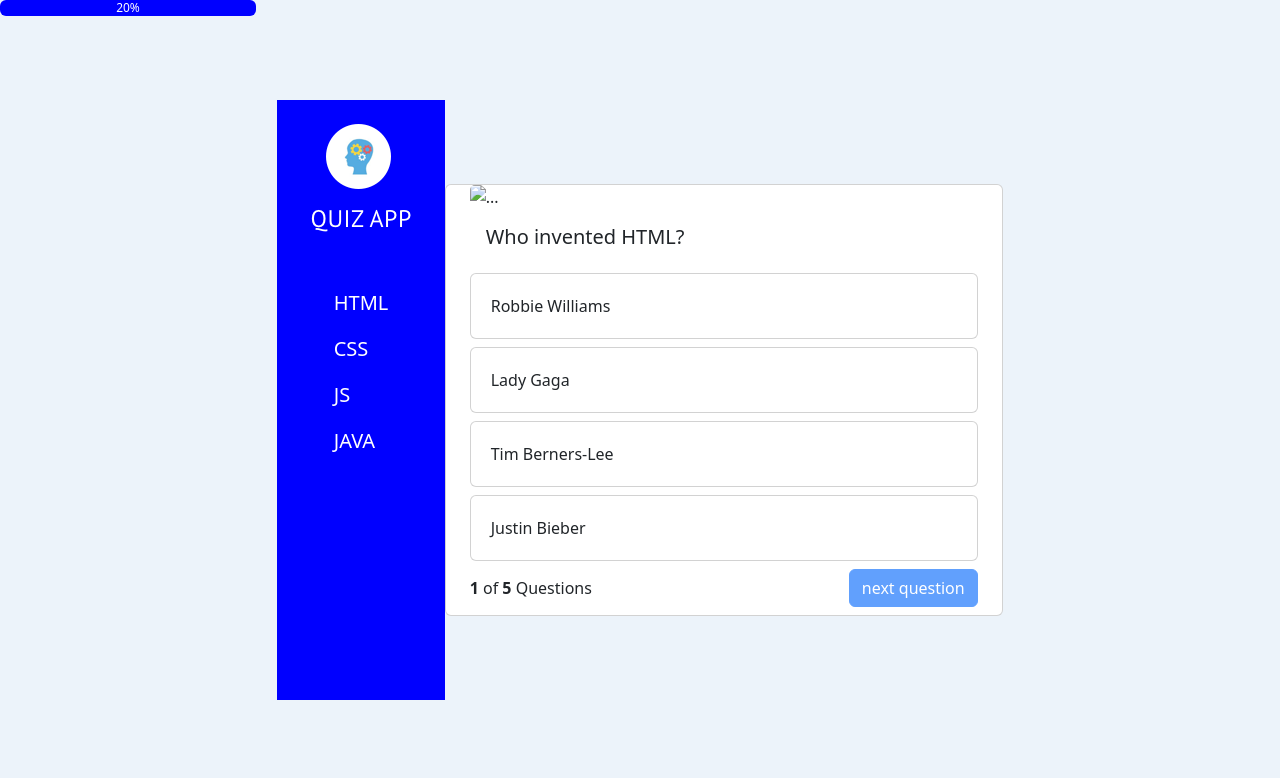
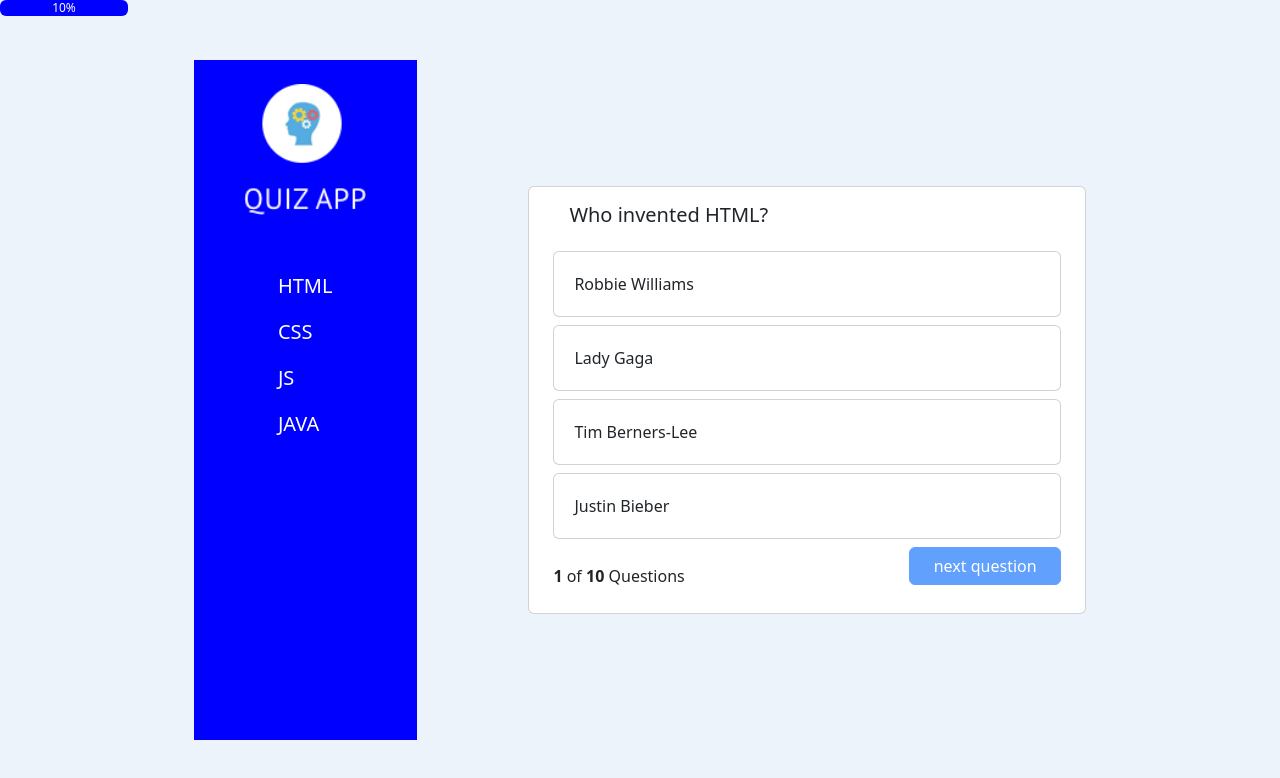
Before and after one commit to Sebastian-Rothe/QuizApp, a website: page index.html in a window 1280 px wide. Both pictures are taken after a click on the link "HTML". Drawn offline with nearby package versions, Linux system fonts and the light colour scheme.

Commit message:
finish // well, something like that!

```diff
--- /dev/null
+++ b/data.js
@@ -0,0 +1,330 @@
+let questionsData = {
+    html: [
+      {
+        question: "Who invented HTML?",
+        answer_1: "Robbie Williams",
+        answer_2: "Lady Gaga",
+        answer_3: "Tim Berners-Lee",
+        answer_4: "Justin Bieber",
+        right_answer: 3,
+      },
+      {
+        question: "What does HTML stand for?",
+        answer_1: "Hyper Text Markup Language",
+        answer_2: "Home Tool Markup Language",
+        answer_3: "Hyperlinks and Text Markup Language",
+        answer_4: "Hyperlinking Text and Metadata Language",
+        right_answer: 1,
+      },
+      {
+        question: "Which HTML tag is used to define an internal style sheet?",
+        answer_1: "<style>",
+        answer_2: "<css>",
+        answer_3: "<script>",
+        answer_4: "<link>",
+        right_answer: 1,
+      },
+      {
+        question: "What is the correct HTML element for inserting a line break?",
+        answer_1: "<br>",
+        answer_2: "<lb>",
+        answer_3: "<break>",
+        answer_4: "<line>",
+        right_answer: 1,
+      },
+      {
+        question: "Which character is used to indicate an end tag?",
+        answer_1: "/",
+        answer_2: "\\",
+        answer_3: "^",
+        answer_4: "~",
+        right_answer: 1,
+      },
+      {
+        question: "What is the correct HTML element for the largest heading?",
+        answer_1: "<heading>",
+        answer_2: "<h1>",
+        answer_3: "<h6>",
+        answer_4: "<head>",
+        right_answer: 2,
+      },
+      {
+        question: "Which HTML attribute specifies an alternate text for an image, if the image cannot be displayed?",
+        answer_1: "title",
+        answer_2: "src",
+        answer_3: "alt",
+        answer_4: "longdesc",
+        right_answer: 3,
+      },
+      {
+        question: "How can you make a numbered list?",
+        answer_1: "<ul>",
+        answer_2: "<ol>",
+        answer_3: "<list>",
+        answer_4: "<dl>",
+        right_answer: 2,
+      },
+      {
+        question: "Which HTML element defines the title of a document?",
+        answer_1: "<meta>",
+        answer_2: "<title>",
+        answer_3: "<head>",
+        answer_4: "<document>",
+        right_answer: 2,
+      },
+      {
+        question: "Which HTML element is used to specify a footer for a document or section?",
+        answer_1: "<bottom>",
+        answer_2: "<section>",
+        answer_3: "<footer>",
+        answer_4: "<foot>",
+        right_answer: 3,
+      }
+    ],
+    css: [
+      {
+        question: "What does CSS stand for?",
+        answer_1: "Creative Style Sheets",
+        answer_2: "Cascading Style Sheets",
+        answer_3: "Computer Style Sheets",
+        answer_4: "Colorful Style Sheets",
+        right_answer: 2,
+      },
+      {
+        question: "Which HTML attribute is used to define inline styles?",
+        answer_1: "style",
+        answer_2: "class",
+        answer_3: "styles",
+        answer_4: "font",
+        right_answer: 1,
+      },
+      {
+        question: "Which is the correct CSS syntax?",
+        answer_1: "body {color: black;}",
+        answer_2: "{body:color=black;}",
+        answer_3: "{body;color:black;}",
+        answer_4: "body:color=black;",
+        right_answer: 1,
+      },
+      {
+        question: "How do you insert a comment in a CSS file?",
+        answer_1: "// this is a comment",
+        answer_2: "/* this is a comment */",
+        answer_3: "' this is a comment",
+        answer_4: "// this is a comment //",
+        right_answer: 2,
+      },
+      {
+        question: "Which property is used to change the background color?",
+        answer_1: "color",
+        answer_2: "bgcolor",
+        answer_3: "background-color",
+        answer_4: "background",
+        right_answer: 3,
+      },
+      {
+        question: "Which CSS property is used to change the text color of an element?",
+        answer_1: "fgcolor",
+        answer_2: "color",
+        answer_3: "text-color",
+        answer_4: "font-color",
+        right_answer: 2,
+      },
+      {
+        question: "Which CSS property controls the text size?",
+        answer_1: "text-size",
+        answer_2: "font-style",
+        answer_3: "font-size",
+        answer_4: "text-style",
+        right_answer: 3,
+      },
+      {
+        question: "How do you make each word in a text start with a capital letter?",
+        answer_1: "text-transform:capitalize",
+        answer_2: "text-style:capitalize",
+        answer_3: "transform:capitalize",
+        answer_4: "font-transform:capitalize",
+        right_answer: 1,
+      },
+      {
+        question: "Which property is used to change the left margin of an element?",
+        answer_1: "margin-left",
+        answer_2: "padding-left",
+        answer_3: "indent",
+        answer_4: "margin",
+        right_answer: 1,
+      },
+      {
+        question: "How do you select an element with id 'demo'?",
+        answer_1: "#demo",
+        answer_2: ".demo",
+        answer_3: "demo",
+        answer_4: "*demo",
+        right_answer: 1,
+      }
+    ],
+    javascript: [
+      {
+        question: "What is the correct JavaScript syntax to change the content of the HTML element below?\n<p id='demo'>This is a demonstration.</p>",
+        answer_1: "document.getElementByName('p').innerHTML = 'Hello World!';",
+        answer_2: "#demo.innerHTML = 'Hello World!';",
+        answer_3: "document.getElement('p').innerHTML = 'Hello World!';",
+        answer_4: "document.getElementById('demo').innerHTML = 'Hello World!';",
+        right_answer: 4,
+      },
+      {
+        question: "Where is the correct place to insert a JavaScript?",
+        answer_1: "The <body> section",
+        answer_2: "The <head> section",
+        answer_3: "Both the <head> section and the <body> section are correct",
+        answer_4: "None of the above",
+        right_answer: 3,
+      },
+      {
+        question: "What is the correct syntax for referring to an external script called 'xxx.js'?",
+        answer_1: "<script href='xxx.js'>",
+        answer_2: "<script name='xxx.js'>",
+        answer_3: "<script src='xxx.js'>",
+        answer_4: "<script file='xxx.js'>",
+        right_answer: 3,
+      },
+      {
+        question: "How do you write 'Hello World' in an alert box?",
+        answer_1: "alertBox('Hello World');",
+        answer_2: "msgBox('Hello World');",
+        answer_3: "alert('Hello World');",
+        answer_4: "msg('Hello World');",
+        right_answer: 3,
+      },
+      {
+        question: "How do you create a function in JavaScript?",
+        answer_1: "function = myFunction()",
+        answer_2: "function:myFunction()",
+        answer_3: "function myFunction()",
+        answer_4: "function => myFunction()",
+        right_answer: 3,
+      },
+      {
+        question: "How do you call a function named 'myFunction'?",
+        answer_1: "call myFunction()",
+        answer_2: "call function myFunction()",
+        answer_3: "myFunction()",
+        answer_4: "Call.myFunction()",
+        right_answer: 3,
+      },
+      {
+        question: "How do you write an IF statement in JavaScript?",
+        answer_1: "if i = 5 then",
+        answer_2: "if i == 5 then",
+        answer_3: "if (i == 5)",
+        answer_4: "if i = 5",
+        right_answer: 3,
+      },
+      {
+        question: "How does a WHILE loop start?",
+        answer_1: "while (i <= 10; i++)",
+        answer_2: "while (i <= 10)",
+        answer_3: "while i = 1 to 10",
+        answer_4: "while (i <= 10) {i++}",
+        right_answer: 2,
+      },
+      {
+        question: "How does a FOR loop start?",
+        answer_1: "for i = 1 to 5",
+        answer_2: "for (i = 0; i <= 5)",
+        answer_3: "for (i = 0; i <= 5; i++)",
+        answer_4: "for (i <= 5; i++)",
+        right_answer: 3,
+      },
+      {
+        question: "How do you declare a JavaScript variable?",
+        answer_1: "var carName;",
+        answer_2: "variable carName;",
+        answer_3: "v carName;",
+        answer_4: "var: carName;",
+        right_answer: 1,
+      }
+    ],
+    java: [
+      {
+        question: "Which company developed Java?",
+        answer_1: "Microsoft",
+        answer_2: "Google",
+        answer_3: "Sun Microsystems",
+        answer_4: "Apple",
+        right_answer: 3,
+      },
+      {
+        question: "Which data type is used to create a variable that should store text?",
+        answer_1: "String",
+        answer_2: "Txt",
+        answer_3: "myString",
+        answer_4: "string",
+        right_answer: 1,
+      },
+      {
+        question: "How do you create a variable with the numeric value 5?",
+        answer_1: "float x = 5;",
+        answer_2: "int x = 5;",
+        answer_3: "num x = 5;",
+        answer_4: "x = 5;",
+        right_answer: 2,
+      },
+      {
+        question: "Which method can be used to find the length of a string?",
+        answer_1: "length()",
+        answer_2: "getSize()",
+        answer_3: "getLength()",
+        answer_4: "len()",
+        right_answer: 1,
+      },
+      {
+        question: "Which keyword is used to create a class in Java?",
+        answer_1: "class",
+        answer_2: "Class",
+        answer_3: "define",
+        answer_4: "MyClass",
+        right_answer: 1,
+      },
+      {
+        question: "How do you create a method in Java?",
+        answer_1: "method myMethod()",
+        answer_2: "function myMethod()",
+        answer_3: "method:myMethod()",
+        answer_4: "public void myMethod()",
+        right_answer: 4,
+      },
+      {
+        question: "Which statement is used to stop a loop?",
+        answer_1: "exit",
+        answer_2: "break",
+        answer_3: "return",
+        answer_4: "stop",
+        right_answer: 2,
+      },
+      {
+        question: "Which keyword is used to return a value inside a method?",
+        answer_1: "get",
+        answer_2: "return",
+        answer_3: "break",
+        answer_4: "void",
+        right_answer: 2,
+      },
+      {
+        question: "Which operator is used to compare two values?",
+        answer_1: "=",
+        answer_2: "==",
+        answer_3: "===",
+        answer_4: "!=",
+        right_answer: 2,
+      },
+      {
+        question: "Which method can be used to convert all characters in a string to uppercase?",
+        answer_1: "upperCase()",
+        answer_2: "toUpperCase()",
+        answer_3: "toUpper()",
+        answer_4: "uppercase()",
+        right_answer: 2,
+      }
+    ]
+  };
--- a/index.html
+++ b/index.html
@@ -4,43 +4,48 @@
     <meta charset="UTF-8" />
     <meta name="viewport" content="width=device-width, initial-scale=1.0" />
     <link rel="icon" type="image/x-icon" href="/images/ icons/favicon.ico" />
+
     <link
+      href="https://cdn.jsdelivr.net/npm/bootstrap@5.3.3/dist/css/bootstrap.min.css"
       rel="stylesheet"
-      href="node_modules/bootstrap/dist/css/bootstrap.min.css"
+      integrity="sha384-QWTKZyjpPEjISv5WaRU9OFeRpok6YctnYmDr5pNlyT2bRjXh0JMhjY6hW+ALEwIH"
+      crossorigin="anonymous"
     />
-    <link href="https://cdn.jsdelivr.net/npm/bootstrap@5.3.3/dist/css/bootstrap.min.css" rel="stylesheet" integrity="sha384-QWTKZyjpPEjISv5WaRU9OFeRpok6YctnYmDr5pNlyT2bRjXh0JMhjY6hW+ALEwIH" crossorigin="anonymous">
     <link rel="stylesheet" href="style.css" />
+    <script src="data.js"></script>
     <script src="script.js"></script>
     <title>Document</title>
   </head>
-  <body onload="init()">
+  <body>
     <div id="progress-bar" class="progress" role="progressbar">
       <div class="progress-bar" style="width: 0%">0%</div>
     </div>
 
-
     <div class="container">
       <div id="side-bar" class="side-bar">
-        <img src="./App Blue/Group 8.png" alt="">
+        <img src="./App Blue/Group 8.png" alt="" />
         <div class="links">
-        <a href="#">HTML</a>
-        <a href="#">CSS</a>
-        <a href="#">JS</a>
-        <a href="#">JAVA</a>
+          <a href="#" onclick="pushData('html'); init()">HTML</a>
+          <a href="#" onclick="pushData('css'); init()">CSS</a>
+          <a href="#" onclick="pushData('javascript'); init()">JS</a>
+          <a href="#" onclick="pushData('java'); init()">JAVA</a>
         </div>
+      </div>
+      <div id="background" class="background">
+        <img src="./App Blue/bg b.png" alt="">
       </div>
       <div id="end-screen" class="end-screen d-none">
         <img src="./App Blue/Group 5.png" alt="" />
         <h2>COMPLETE QUIZ</h2>
-        <div class="align-score"><span>YOUR SCORE</span> <div id="score">10 / 10</div></div>
-        <button type="button" class="btn btn-primary">SHARE</button>
-        <button type="button" class="btn btn-primary">REPLAY</button>
+        <div class="align-score">
+          <span class="span-score">YOUR SCORE</span>
+          <div id="score"><b id="your-score"></b> / <b id="possible-score"></b></div>
+        </div>
+        <button type="button" class="btn btn-primary btn1">SHARE</button>
+        <button type="button" class="btn btn-primary btn2" onclick="restartGame()">REPLAY</button>
       </div>
 
-      <div class="card quiz-card px-4">
-        <img src="..." class="card-img-top" alt="..." />
-
-
+      <div id="quiz-card" class="card quiz-card px-4 d-none">
         <div class="card-body">
           <h5 id="questionText" class="card-title">Question</h5>
         </div>
@@ -93,7 +98,4 @@
       </div>
     </div>
   </body>
-
-
-
 </html>
--- a/script.js
+++ b/script.js
@@ -1,86 +1,51 @@
-let questions = [
-  {
-    question: "Who invented HTML?",
-    answer_1: "Robbie Williams",
-    answer_2: "Lady Gaga",
-    answer_3: "Tim Berners-Lee",
-    answer_4: "Justin Bieber",
-    right_answer: 3,
-  },
-  {
-    question: "What is the capital of France?",
-    answer_1: "Berlin",
-    answer_2: "Madrid",
-    answer_3: "Paris",
-    answer_4: "Lisbon",
-    right_answer: 3,
-  },
-  {
-    question: "Which planet is known as the Red Planet?",
-    answer_1: "Earth",
-    answer_2: "Mars",
-    answer_3: "Jupiter",
-    answer_4: "Venus",
-    right_answer: 2,
-  },
-  {
-    question: "What is the largest ocean on Earth?",
-    answer_1: "Atlantic Ocean",
-    answer_2: "Indian Ocean",
-    answer_3: "Arctic Ocean",
-    answer_4: "Pacific Ocean",
-    right_answer: 4,
-  },
-  {
-    question: "Who wrote 'Romeo and Juliet'?",
-    answer_1: "William Shakespeare",
-    answer_2: "Charles Dickens",
-    answer_3: "Mark Twain",
-    answer_4: "Ernest Hemingway",
-    right_answer: 1,
-  },
-];
+let questions = [];
+let currentQuestion = 0;
+let yourScore = 0;
+let AUDIO_SUCCESS = new Audio('./audio/success.mp3');
+let AUDIO_WRONG= new Audio('./audio/wrong.mp3');
 
-let currentQuestion = 0;
+
 
 function init() {
+  document.getElementById("background").classList.add("d-none");
+  document.getElementById("quiz-card").classList.remove("d-none");
+
   document.getElementById("all-questions").innerHTML = questions.length;
   showQuestion();
 }
 
 function showQuestion() {
-    if(currentQuestion >= questions.length){
-        // show end screen
+  if (gameIsOver()) {
+    showEndScreen();
   } else {
+    updateProgressBar();
+    updateToNextQuestion();
+  }
+}
 
-      let percent = (currentQuestion + 1) / questions.length;
-      percent = Math.round(percent * 100);
-document.getElementById('progress-bar').innerHTML = `${percent}%`;
-document.getElementById('progress-bar').style = `width: ${percent}%;`;
-
-
-      console.log(percent)
-        let question = questions[currentQuestion];
-        document.getElementById("question-count").innerHTML = currentQuestion + 1;
-        document.getElementById("questionText").innerHTML = question.question;
-        document.getElementById("answer_1").innerHTML = question.answer_1;
-        document.getElementById("answer_2").innerHTML = question.answer_2;
-        document.getElementById("answer_3").innerHTML = question.answer_3;
-        document.getElementById("answer_4").innerHTML = question.answer_4;
-    }
+function gameIsOver(){
+  return currentQuestion >= questions.length;
 }
 
 function answer(answer) {
   let question = questions[currentQuestion];
   let selectedAnswer = answer.slice(-1);
   let idOfRightAnswer = `answer_${question.right_answer}`;
-  if (selectedAnswer == question.right_answer) {
+
+  if (rightAnswerSelected(selectedAnswer, question)) {
     document.getElementById(answer).classList.add("bg-success");
+    AUDIO_SUCCESS.play();
+    yourScore += 1;
   } else {
     document.getElementById(answer).classList.add("bg-danger");
     document.getElementById(idOfRightAnswer).classList.add("bg-success");
+    AUDIO_WRONG.play();
   }
   document.getElementById("next-button").disabled = false;
+}
+
+function rightAnswerSelected(selectedAnswer, question){
+  return selectedAnswer == question.right_answer;
 }
 
 function nextQuestion() {
@@ -100,3 +65,41 @@ function resetAnswerButtons() {
   document.getElementById("answer_4").classList.remove("bg-success");
   document.getElementById("answer_4").classList.remove("bg-danger");
 }
+
+function pushData(category) {
+  questions = questions.concat(questionsData[category]);
+}
+
+function restartGame() {
+  questions = [];
+  currentQuestion = 0;
+  yourScore = 0;
+  console.log('hello')
+  document.getElementById("end-screen").classList.add("d-none");
+  document.getElementById("background").classList.remove("d-none");
+}
+
+function showEndScreen(){
+  document.getElementById("quiz-card").classList.add("d-none");
+  document.getElementById("end-screen").classList.remove("d-none");
+  document.getElementById("possible-score").innerHTML = questions.length;
+  document.getElementById("your-score").innerHTML = yourScore;
+}
+
+function updateToNextQuestion(){
+  let question = questions[currentQuestion];
+  document.getElementById("question-count").innerHTML = currentQuestion + 1;
+  document.getElementById("questionText").innerHTML = question.question;
+  document.getElementById("answer_1").innerHTML = question.answer_1;
+  document.getElementById("answer_2").innerHTML = question.answer_2;
+  document.getElementById("answer_3").innerHTML = question.answer_3;
+  document.getElementById("answer_4").innerHTML = question.answer_4;
+}
+
+function updateProgressBar(){
+  let percent = (currentQuestion + 1) / questions.length;
+  percent = Math.round(percent * 100);
+  document.getElementById("progress-bar").innerHTML = `${percent}%`;
+  document.getElementById("progress-bar").style = `width: ${percent}%;`;
+
+}
--- a/style.css
+++ b/style.css
@@ -12,7 +12,7 @@ body {
   background-color: rgb(236, 243, 250);
   min-height: 75vh;
   display: flex;
-  justify-content: center;
+  justify-content: space-evenly;
   align-items: center;
 }
 .question-footer {
@@ -48,8 +48,11 @@ body {
   flex-direction: column;
 }
 .align-score{
+    width: 25%;
     display: flex;
     justify-content: space-between;
+    align-items: center;
+    margin-bottom: 16px;
 }
 .progress{
   background-color: blue;
@@ -63,14 +66,17 @@ body {
   left: 0;
 }
 .side-bar{
-  height: 75vh;
+  height: 85vh;
   background-color: blue;
   display: flex;
   flex-direction: column;
   justify-content: flex-start;
   align-items: center;
-  width: 15%;
+  width: 20%;
   padding-top: 24px;
+}
+.side-bar img{
+  height: 20%;
 }
 .links{
   display: flex;
@@ -84,3 +90,22 @@ body {
   text-decoration: none;
   color: white;
 }
+button{
+  width: 30%;
+  margin-bottom: 20px;
+  border: none;
+}
+.btn1{
+  background-color: rgb(255, 122, 45);
+  border: none;
+}
+.btn2{
+  background-color: transparent;
+  color: rgb(255, 122, 45);
+  border: none;
+}
+.span-score{
+  color: blue;
+  font-weight: bold;
+  font-size: 20px;
+}
```
Also changed, not shown: 2 other files. Lines whose indentation alone changed are shown as unchanged.
